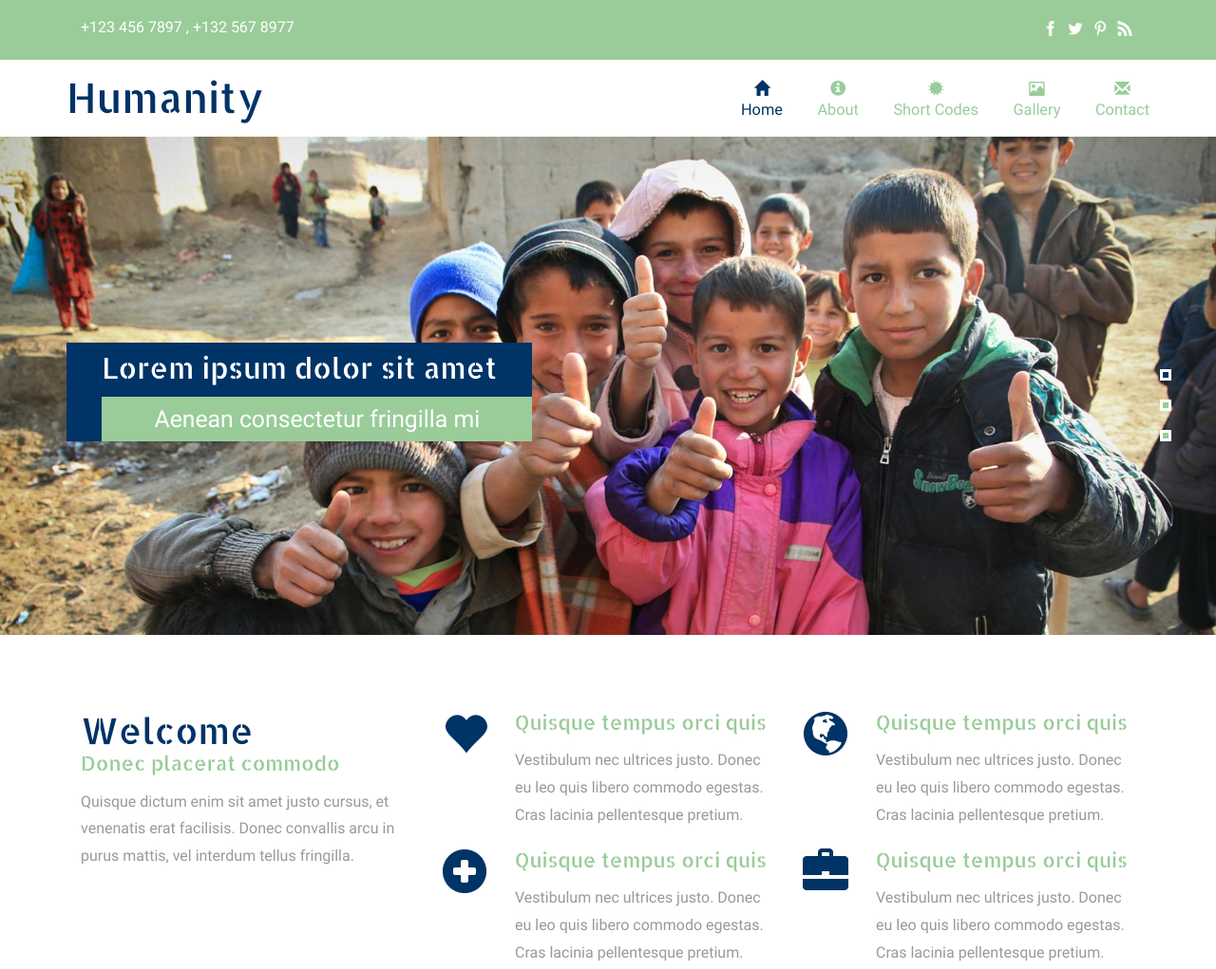
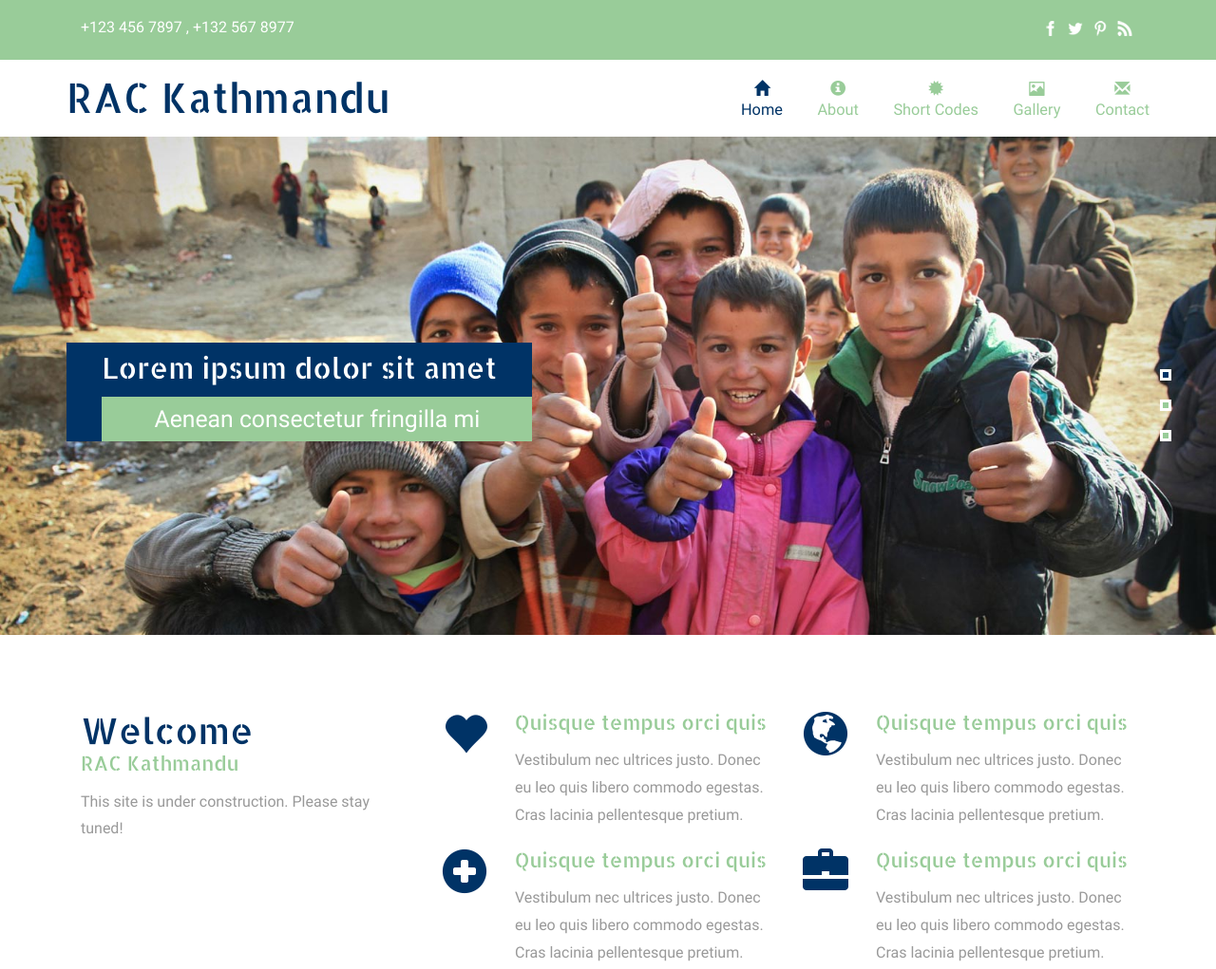
Before and after one commit to rackathmandu/rackathmandu.github.io, a plain HTML site: page index.html in a window 1280 px wide. Shown: the top 1021 px of the page at 95% size. Drawn offline with Linux system fonts and the light colour scheme.

Commit message:
index.html

```diff
--- a/index.html
+++ b/index.html
@@ -7,7 +7,7 @@ License URL: http://creativecommons.org/licenses/by/3.0/
 <!DOCTYPE html>
 <html>
 <head>
-<title>Humanity a Society & People Category Flat Bootstrap Responsive Website Template | Home :: w3layouts</title>
+<title>Rotaract Club of Kathmandu </title>
 <meta name="viewport" content="width=device-width, initial-scale=1">
 <meta http-equiv="Content-Type" content="text/html; charset=utf-8" />
 <meta name="keywords" content="Humanity Responsive web template, Bootstrap Web Templates, Flat Web Templates, Android Compatible web template,
@@ -55,7 +55,7 @@ Smartphone Compatible web template, free webdesigns for Nokia, Samsung, LG, Sony
 		<div class="container">
 			<div class="header-main">
 				<div class="logo">
-					<a href="index.html"><h1>Humanity</h1></a>
+					<a href="index.html"><h1>RAC Kathmandu</h1></a>
 				</div>
 				<div class="head-right">
 					<div class="top-nav">
@@ -134,8 +134,8 @@ Smartphone Compatible web template, free webdesigns for Nokia, Samsung, LG, Sony
 			<div class="welcome-top">
 				<div class="col-md-4 welcome-left heading">
 					<h2>Welcome</h2>
-					<h5>Donec placerat commodo</h5>
-					<p>Quisque dictum enim sit amet justo cursus, et venenatis erat facilisis. Donec convallis arcu in purus mattis, vel interdum tellus fringilla.</p>
+					<h5>RAC Kathmandu</h5>
+					<p>This site is under construction. Please stay tuned!</p>
 				</div>
 				<div class="col-md-4 welcome-left">
 					<div class="welcome-one">
```
